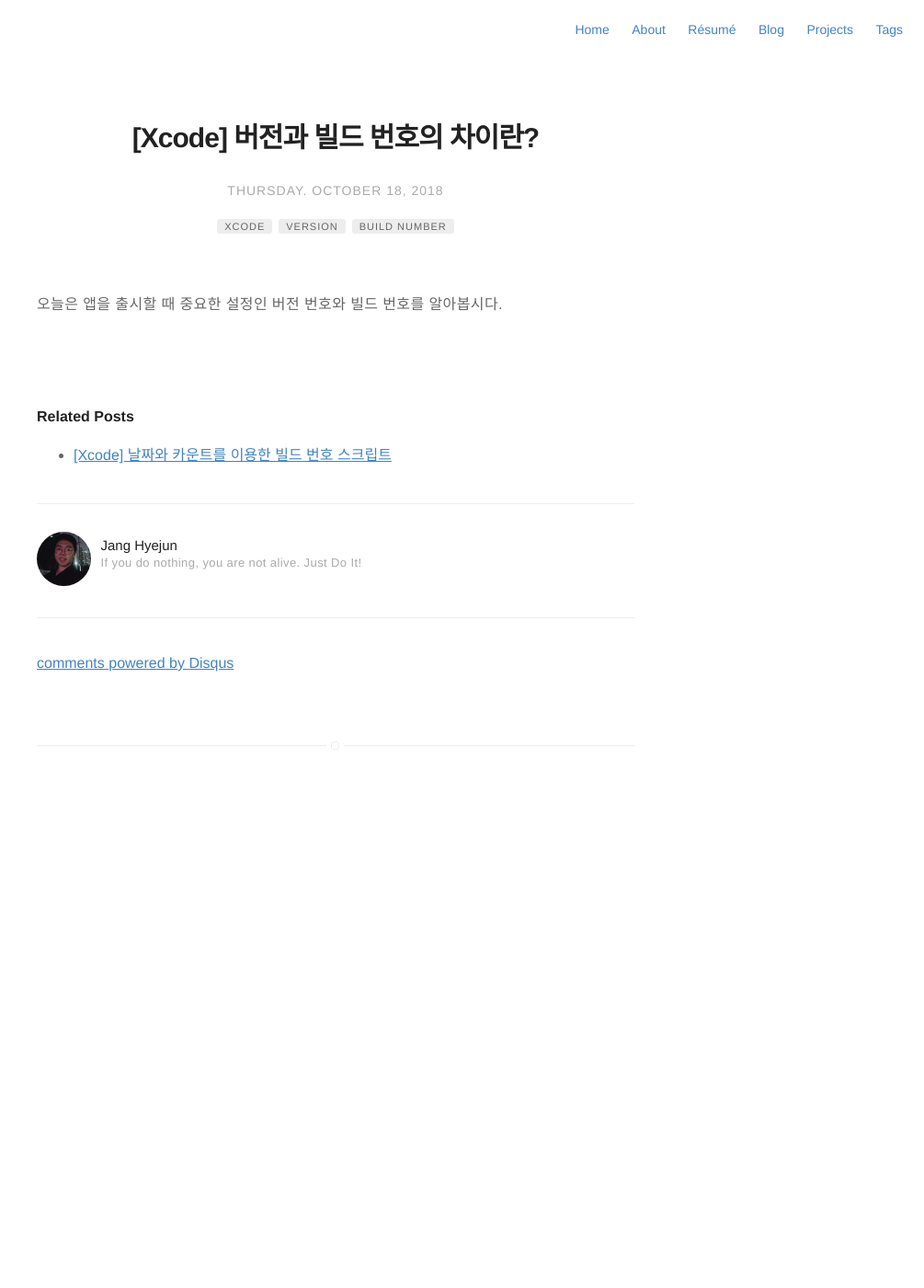
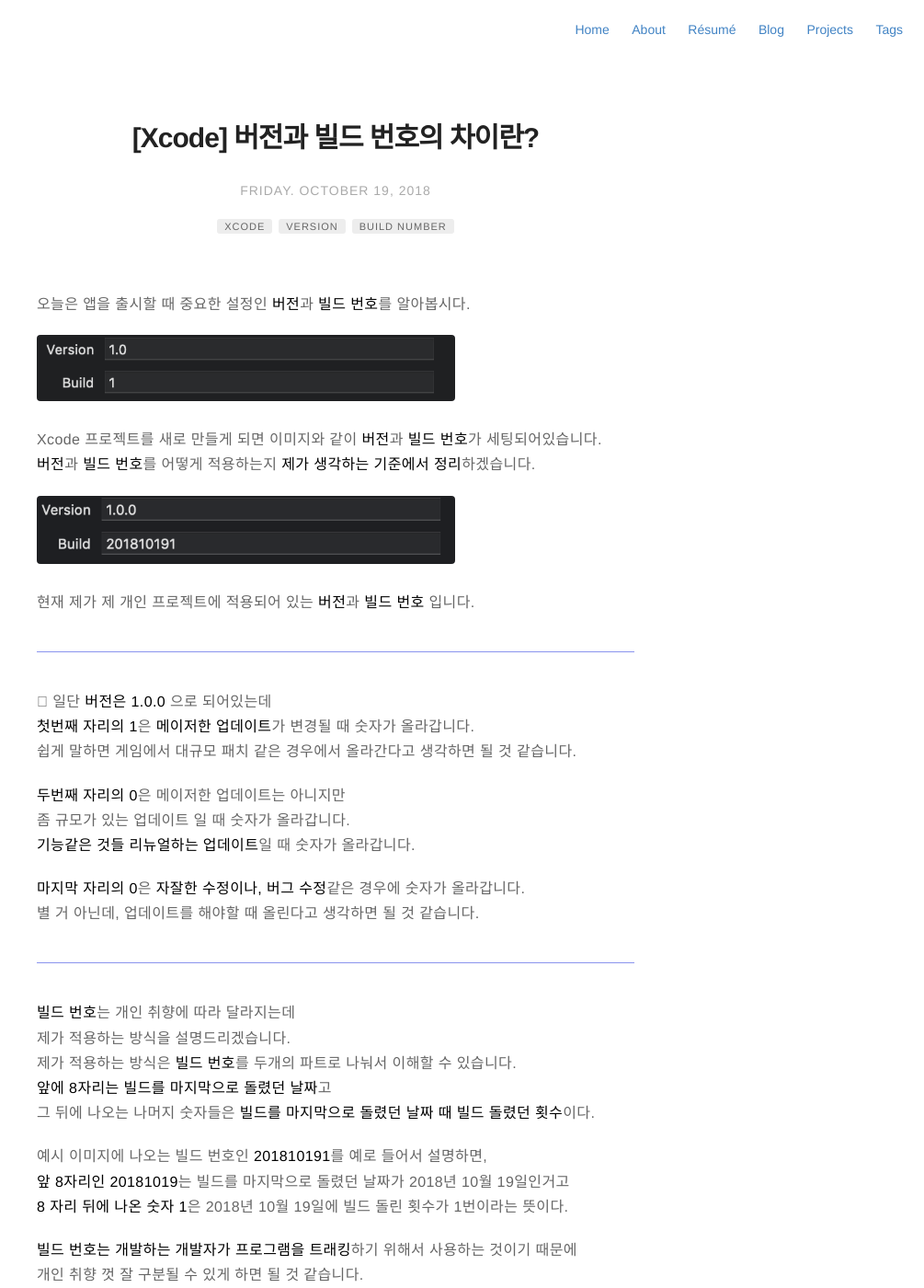
Before and after one commit to jhyejun/jhyejun.github.io, a Jekyll site: the page built from _posts/2018-10-19-what-is-difference-between-version-and-build-number.md, in a window 1280 px wide and 1400 px high. Shown: the whole window at 92% size, without its empty margins (275-1280 px from the left). Built offline with Jekyll 4.4.1, drawn with Linux system fonts in a browser that asks for light colours; comment, search, counter and statistics services are not loaded.

Commit message:
Modify post
- [버전과 빌드 번호의 차이란?] 수정 완료
- [버전과 빌드 번호의 차이란?] 이미지 업로드
- [날짜와 카운트를 이용한 빌드 번호 스크립트 작성] 수정 중

```diff
--- a/_posts/2018-10-17-what-is-difference-between-version-and-build-number.md
+++ /dev/null
@@ -1,16 +0,0 @@
----
-title: "[Xcode] 버전과 빌드 번호의 차이란?"
-layout: post
-hidden: true
-date: 2018-10-18 23:52
-tag:
-- Xcode
-- Version
-- Build Number
-star: true
-category: blog
-author: jhyejun
-description: what is the difference between version and build number
----
-
-오늘은 앱을 출시할 때 중요한 설정인 버전 번호와 빌드 번호를 알아봅시다.
--- /dev/null
+++ b/_posts/2018-10-19-what-is-difference-between-version-and-build-number.md
@@ -0,0 +1,55 @@
+---
+title: "[Xcode] 버전과 빌드 번호의 차이란?"
+layout: post
+hidden: false
+date: 2018-10-19 23:52
+tag:
+- Xcode
+- Version
+- Build Number
+star: true
+category: blog
+author: jhyejun
+description: what is the difference between version and build number
+---
+
+오늘은 앱을 출시할 때 중요한 설정인 **버전**과 **빌드 번호**를 알아봅시다.<br>
+
+![Xcode Begin Setting Image](/assets/images/blog/what-is-difference-between-version-and-build-number/xcode_begin_setting.png){: width="70%" height="50%"}
+
+Xcode 프로젝트를 새로 만들게 되면 이미지와 같이 **버전**과 **빌드 번호**가 세팅되어있습니다.<br>
+**버전**과 **빌드 번호**를 어떻게 적용하는지 **제가 생각하는 기준에서 정리**하겠습니다.<br>
+
+![Xcode Current Setting Image](/assets/images/blog/what-is-difference-between-version-and-build-number/xcode_current_setting.png){: width="70%" height="50%"}
+
+현재 제가 제 개인 프로젝트에 적용되어 있는 **버전**과 **빌드 번호** 입니다.<br>
+
+---
+
+일단 **버전은 1.0.0** 으로 되어있는데<br>
+**첫번째 자리의 1**은 **메이저한 업데이트**가 변경될 때 숫자가 올라갑니다.<br>
+쉽게 말하면 게임에서 대규모 패치 같은 경우에서 올라간다고 생각하면 될 것 같습니다.<br>
+
+**두번째 자리의 0**은 메이저한 업데이트는 아니지만<br>
+좀 규모가 있는 업데이트 일 때 숫자가 올라갑니다.<br>
+**기능같은 것들 리뉴얼하는 업데이트**일 때 숫자가 올라갑니다.<br>
+
+**마지막 자리의 0**은 **자잘한 수정이나, 버그 수정**같은 경우에 숫자가 올라갑니다.<br>
+별 거 아닌데, 업데이트를 해야할 때 올린다고 생각하면 될 것 같습니다.<br>
+
+---
+
+**빌드 번호**는 개인 취향에 따라 달라지는데<br>
+제가 적용하는 방식을 설명드리겠습니다.<br>
+제가 적용하는 방식은 **빌드 번호**를 두개의 파트로 나눠서 이해할 수 있습니다.<br>
+**앞에 8자리는 빌드를 마지막으로 돌렸던 날짜**고<br>
+그 뒤에 나오는 나머지 숫자들은 **빌드를 마지막으로 돌렸던 날짜 때 빌드 돌렸던 횟수**이다.<br>
+
+예시 이미지에 나오는 빌드 번호인 **201810191**를 예로 들어서 설명하면,<br>
+**앞 8자리인 20181019**는 빌드를 마지막으로 돌렸던 날짜가 2018년 10월 19일인거고<br>
+**8 자리 뒤에 나온 숫자 1**은 2018년 10월 19일에 빌드 돌린 횟수가 1번이라는 뜻이다.<br>
+
+**빌드 번호는 개발하는 개발자가 프로그램을 트래킹**하기 위해서 사용하는 것이기 때문에<br>
+개인 취향 껏 잘 구분될 수 있게 하면 될 것 같습니다.<br>
+
+**그럼 오늘은 여기서 끄읕**
```
Also changed, not shown: _posts/2018-10-20-build-number-script-using-date-and-count.md (renamed from _posts/2018-10-17-build-number-script-using-date-and-count.md, +1 -1 lines), assets/images/blog/what-is-difference-between-version-and-build-number/xcode_begin_setting.png (added), assets/images/blog/what-is-difference-between-version-and-build-number/xcode_current_setting.png (added), 4 other files.
